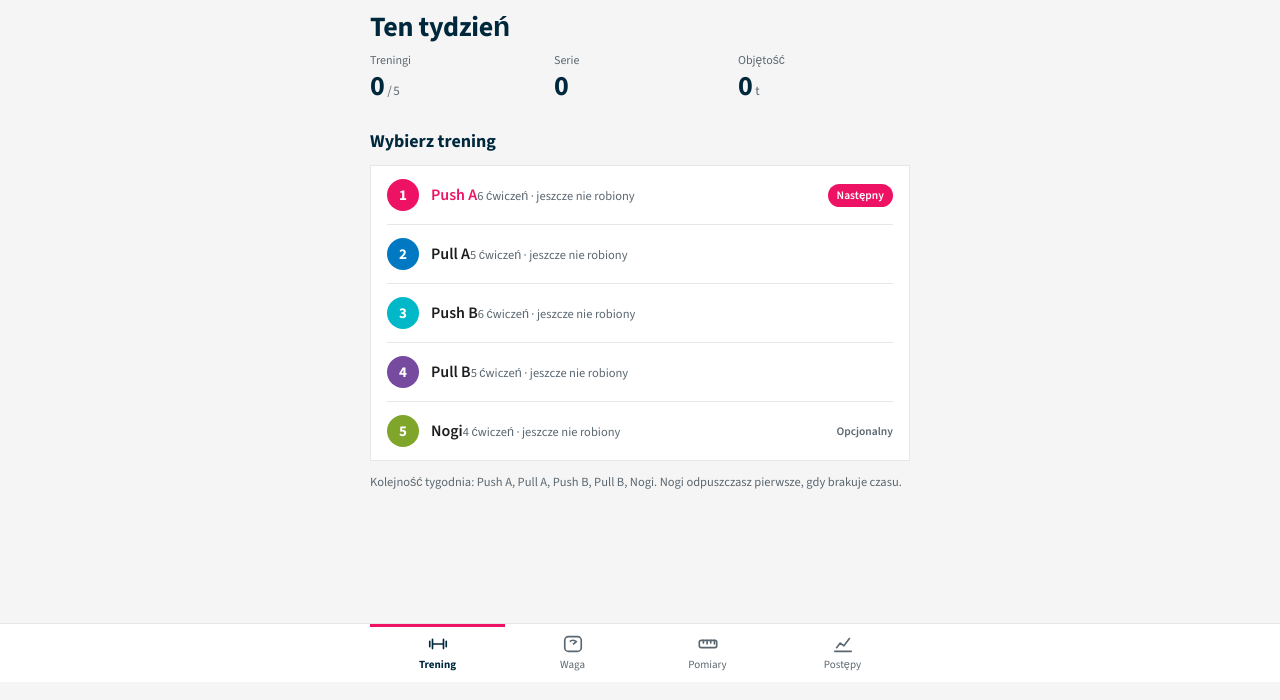
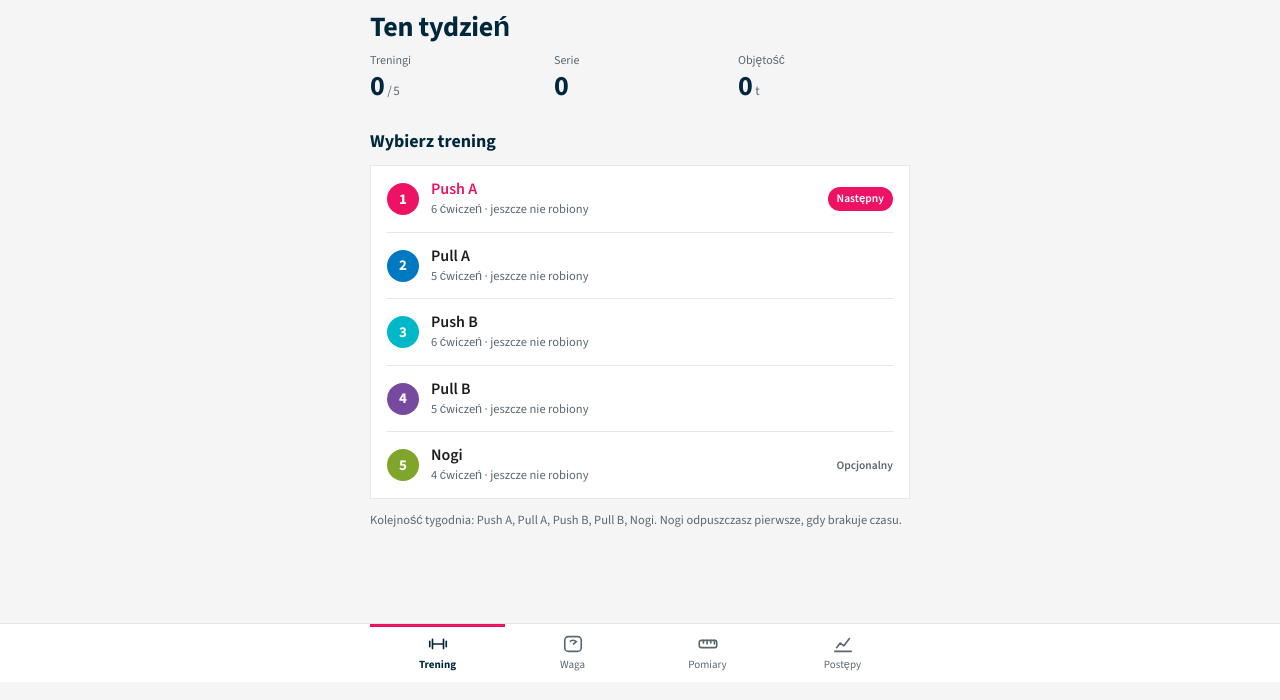
Before and after one commit to mojanetia-strona/fitness-app, a plain HTML site: page app.html in a window 1280 px wide. Shown: the part 118-818 px from the top of the page. Drawn offline with nearby package versions, Linux system fonts and the light colour scheme.

Commit message:
Nazwa dnia i opis w osobnych liniach
Co-Authored-By: Claude Opus 5.5 <noreply@anthropic.com>
Claude-Session: https://claude.ai/code/session_01DRzayT1icXorg847kLo1Nn

```diff
--- a/app.html
+++ b/app.html
@@ -54,8 +54,8 @@ h3{font-weight:700;font-size:18px;color:var(--navy);margin:26px 0 10px}
 .day:last-child{border-bottom:0}
 .plate{width:32px;height:32px;flex:none;border-radius:50%;display:grid;place-items:center;font:700 15px/1 var(--f-body);color:#fff;background:var(--pc)}
 .day .t{flex:1;min-width:0}
-.day .n{font-weight:600;font-size:16px;line-height:1.3}
-.day .s{font-size:12.5px;color:var(--muted);white-space:nowrap;overflow:hidden;text-overflow:ellipsis}
+.day .n{display:block;font-weight:600;font-size:16px;line-height:1.3}
+.day .s{display:block;font-size:12.5px;color:var(--muted);white-space:nowrap;overflow:hidden;text-overflow:ellipsis}
 .day.next .n{color:var(--pink)}
 .pill{font-size:11.5px;font-weight:600;border-radius:99px;padding:3px 9px;white-space:nowrap}
 .pill.next{background:var(--pink);color:#fff}
--- a/sw.js
+++ b/sw.js
@@ -1,5 +1,5 @@
 // Żelazny Dziennik: działanie offline. Zmień VERSION przy każdej aktualizacji apki.
-const VERSION = 'zd-1.0.2';
+const VERSION = 'zd-1.0.3';
 const SHELL = ['./', './index.html', './manifest.webmanifest', './icon-180.png', './icon-192.png', './icon-512.png'];
 
 self.addEventListener('install', e => {
```
Also changed, not shown: index.html (+2 -2 lines).
